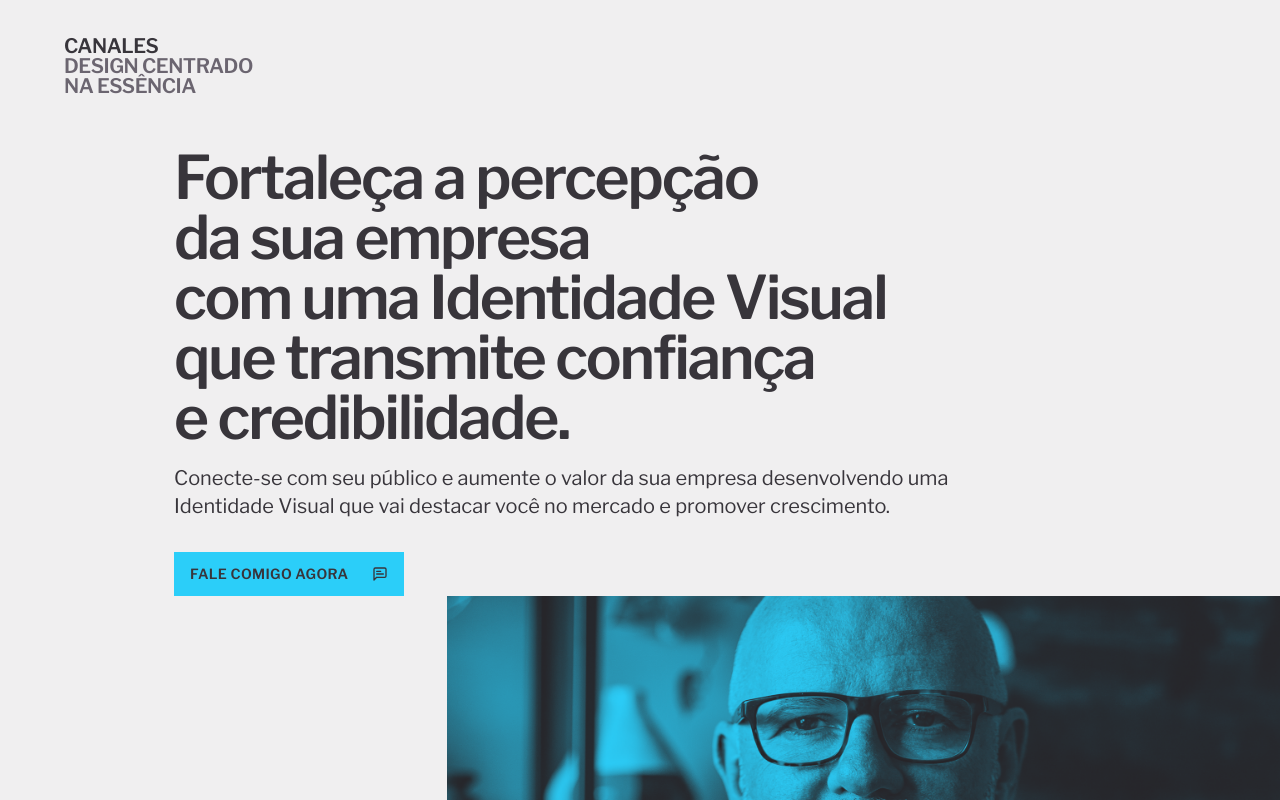
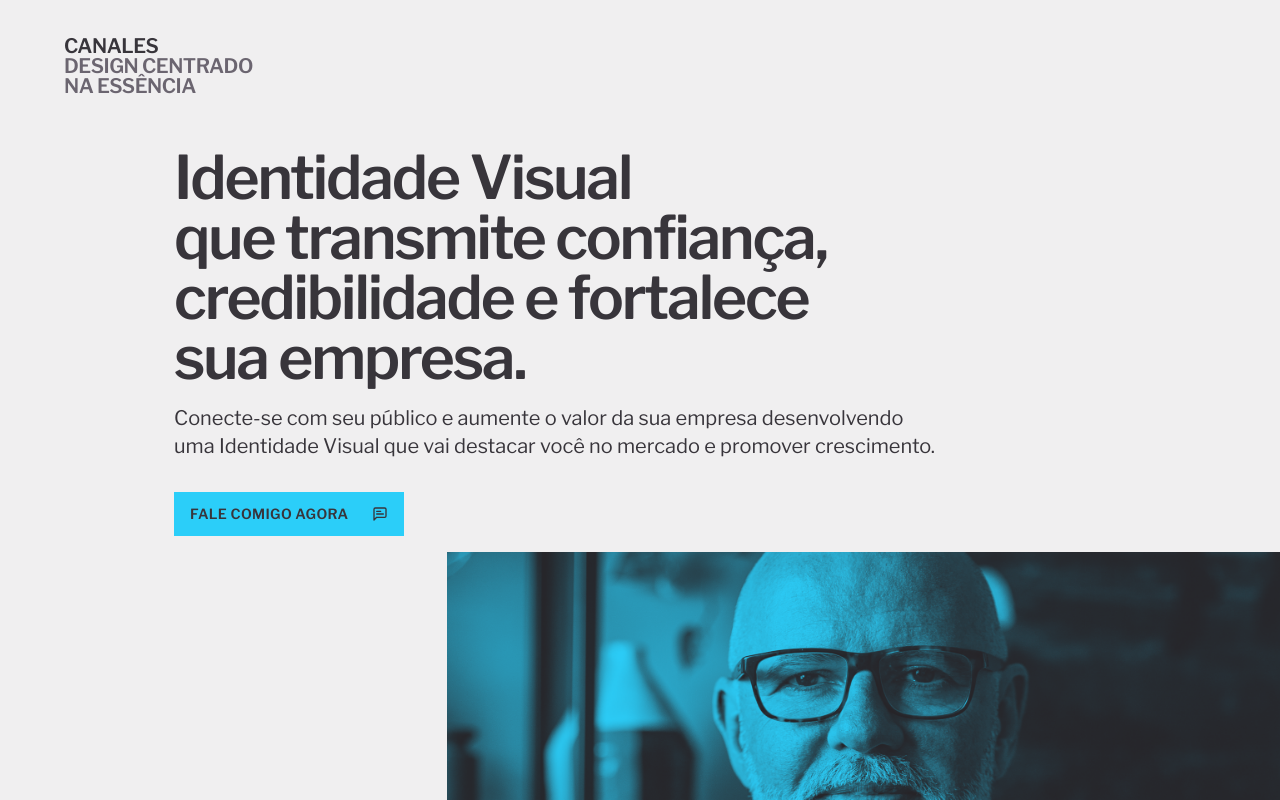
Before and after one commit to CanalesDesign/canales-design-lp-build, a Next.js app: page / in a window 1280 px wide. Shown: the top 800 px of the page. Built offline with nearby package versions, Linux system fonts and the light colour scheme.

Commit message:
Test new headline for Hero Section

```diff
--- a/components/organisms/heroSection.tsx
+++ b/components/organisms/heroSection.tsx
@@ -7,7 +7,7 @@ import { MessageSquareText } from "lucide-react";
 
 export default function HeroSection() {
   return (
-    <section className="hero-section pt-2 pb-8 md:pt-4 md:pb-0">
+    <section className="hero-section pt-2 pb-8 md:pt-4 md:pb-4">
       <Container>
         {HeroContent.map((item) => {
           return (
@@ -18,27 +18,29 @@ export default function HeroSection() {
                 className="text-secondary md:hidden"
                 headingLevel="h1"
                 levelSize="display">
-                Fortaleça
-                <br />a percepção
+                Identidade Visual
                 <br />
-                da sua empresa com uma Identidade Visual que transmite confiança
-                <br />e credibilidade.
+                que transmite confiança,
+                <br />
+                credibilidade
+                <br />e fortalece
+                <br />
+                sua empresa.
               </Heading>
               <Heading
                 className="text-secondary hidden md:inline-block"
                 headingLevel="h1"
                 levelSize="display">
-                Fortaleça a percepção
+                Identidade Visual
                 <br />
-                da sua empresa
+                que transmite confiança,
                 <br />
-                com uma Identidade Visual
+                credibilidade e fortalece
                 <br />
-                que transmite confiança
-                <br />e credibilidade.
+                sua empresa.
               </Heading>
               <Paragraphs
-                className="text-secondary max-w-[860px] mt-4"
+                className="text-secondary max-w-[860px] mt-4 text-balance"
                 bodySize="body-xl"
                 body={item.body}
               />
--- a/data/hero-content.js
+++ b/data/hero-content.js
@@ -3,7 +3,7 @@ import CanalesPhoto from "../assets/rodrigo-canales-designer.webp"
 const HeroContent = [
   {
     id: 1,
-    headline: "Fortaleça a percepção da sua empresa com uma Identidade Visual que transmite confiança e credibilidade.",
+    headline: "Identidade Visualque transmite confiança, credibilidade e fortalecesua empresa.",
     body: "Conecte-se com seu público e aumente o valor da sua empresa desenvolvendo uma Identidade Visual que vai destacar você no mercado e promover crescimento.",
     cta: "fale comigo agora",
     path: "https://api.whatsapp.com/send?phone=5541997532248",
```
